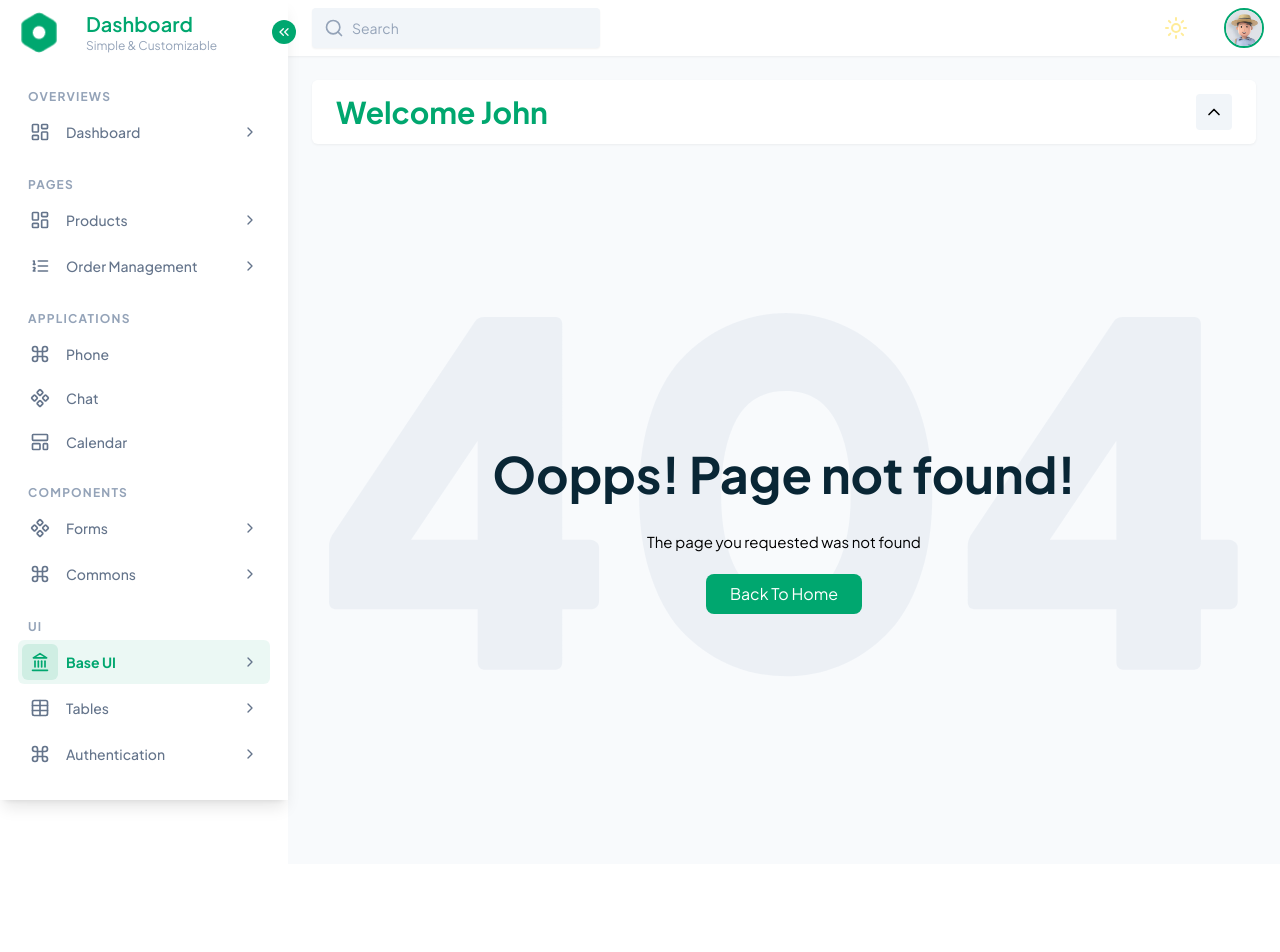
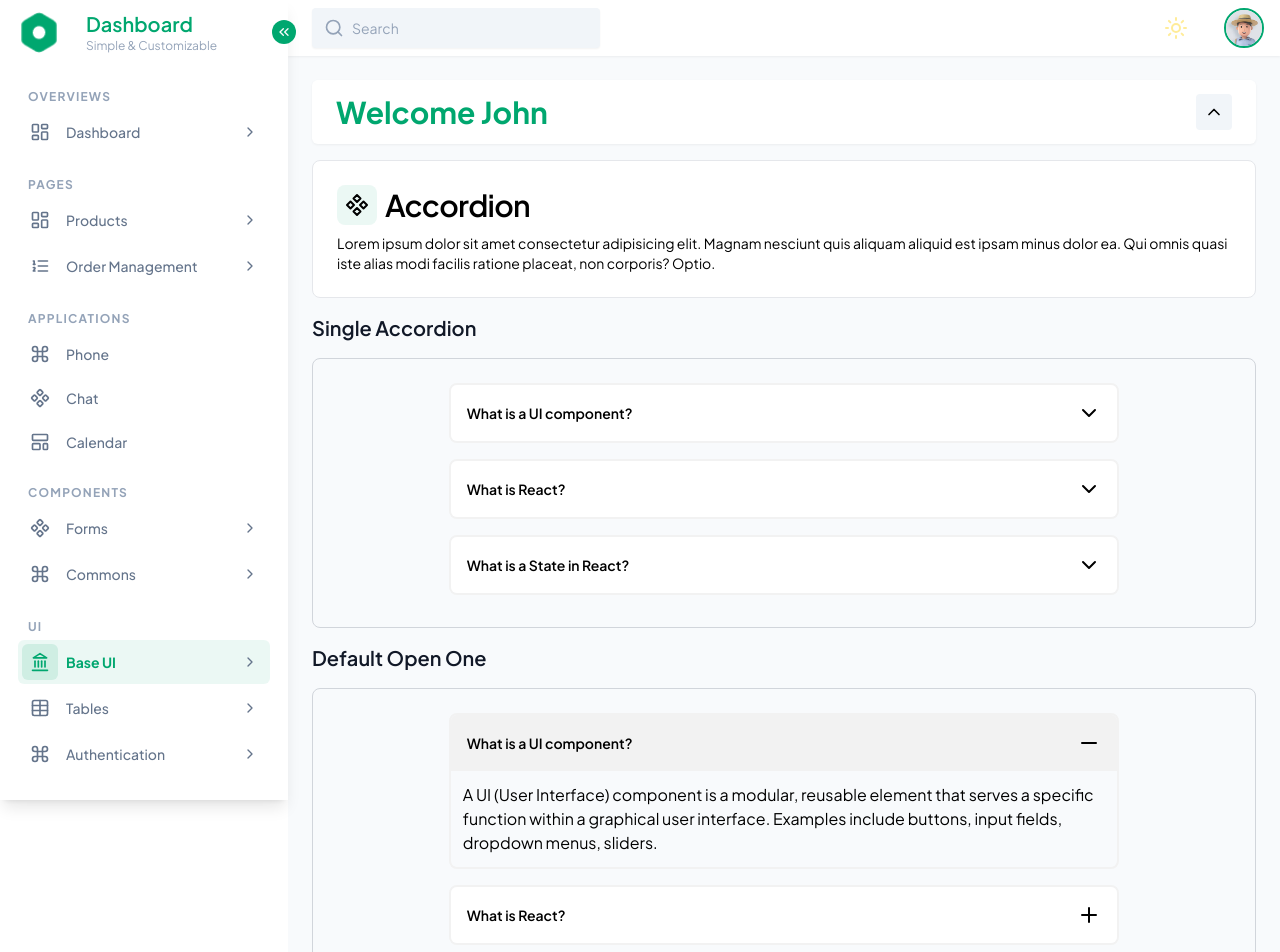
Before and after one commit to diptowebhero/dashboard-starter-react-js, a React (Vite) app: page /accordion in a window 1280 px wide. Shown: the top 952 px of the page. Before the commit the page ends 864 px from the top, so only its background shows below. Built offline with nearby package versions, Linux system fonts and the light colour scheme.

Commit message:
feat(BaseUI): added accordion

```diff
--- a/package.json
+++ b/package.json
@@ -10,6 +10,7 @@
     "preview": "vite preview"
   },
   "dependencies": {
+    "framer-motion": "^11.12.0",
     "lucide-react": "^0.460.0",
     "react": "^18.3.1",
     "react-dom": "^18.3.1",
--- /dev/null
+++ b/src/components/BaseUI/Accordion/Accordion.jsx
@@ -0,0 +1,20 @@
+import CommonHeader from "../../common/CommonHeader";
+import DefaultOpenAccordion from "./DefaultOpenAccordion";
+import SingleAccordion from "./SingleAccordion";
+
+const Accordion = () => {
+  return (
+    <div>
+      <CommonHeader
+        title='Accordion'
+        description='Lorem ipsum dolor sit amet consectetur adipisicing elit. Magnam nesciunt quis aliquam aliquid est ipsam minus dolor ea. Qui omnis quasi iste alias modi facilis ratione placeat, non corporis? Optio.'
+      />
+      <div className='space-y-4'>
+        <SingleAccordion />
+        <DefaultOpenAccordion />
+      </div>
+    </div>
+  );
+};
+
+export default Accordion;
--- /dev/null
+++ b/src/components/BaseUI/Accordion/DefaultOpenAccordion.jsx
@@ -0,0 +1,64 @@
+import { motion } from "framer-motion";
+import { Minus, Plus } from "lucide-react";
+import { useState } from "react";
+import { accordionItems } from "./accordionItems";
+
+const DefaultOpenAccordion = () => {
+  const [activeItem, setActiveItem] = useState(1);
+
+  // Function to handle the toggle of each item
+  const toggleItem = (id) => {
+    setActiveItem(activeItem === id ? null : id);
+  };
+  return (
+    <>
+      <div className='my-2'>
+        <h2 className='font-semibold text-xl text-gray-900 dark:text-white'>
+          Default Open One
+        </h2>
+      </div>
+      <div className='relative mt-1 w-full border-[1px] rounded-lg p-6 border-gray-300 dark:border-[#1e293b]'>
+        <div className='flex gap-2 flex-col md:w-3/4 mx-auto'>
+          {accordionItems.map((item) => (
+            <div
+              key={item.id}
+              className={`rounded-lg overflow-hidden mb-2 border-2 dark:border-primary/90 border-[#F2F2F2] dark:bg-[#E0ECFB] `}>
+              <div
+                className={`p-4 cursor-pointer transition-all font-semibold dark:text-white text-black dark:hover:bg-primary/100 hover:bg-[#F2F2F2] dark:hover:text-white hover:text-black flex justify-between items-center dark:bg-[#11112b] bg-white 2xl:text-base text-sm ${
+                  activeItem === item.id
+                    ? "dark:!bg-primary/100 dark:text-white dark:hover:text-white !bg-[#F2F2F2]"
+                    : ""
+                } `}
+                onClick={() => toggleItem(item.id)}>
+                {item.title}
+                {activeItem === item.id ? (
+                  <Minus className='lucide lucide-chevron-down transition-transform' />
+                ) : (
+                  <Plus className='lucide lucide-chevron-down transition-transform' />
+                )}
+              </div>
+              <motion.div
+                initial={{ opacity: 0, height: 0 }}
+                animate={{
+                  opacity: activeItem === item.id ? 1 : 0,
+                  height: activeItem === item.id ? "auto" : 0,
+                }}
+                exit={{ opacity: 0, height: 0 }}
+                transition={{
+                  duration: 0.5,
+                  ease: "easeInOut",
+                }}
+                className='overflow-hidden'>
+                <article className='p-3 bg-transparent text-black'>
+                  {item.content}
+                </article>
+              </motion.div>
+            </div>
+          ))}
+        </div>
+      </div>
+    </>
+  );
+};
+
+export default DefaultOpenAccordion;
--- /dev/null
+++ b/src/components/BaseUI/Accordion/SingleAccordion.jsx
@@ -0,0 +1,73 @@
+import { motion } from "framer-motion";
+import { useState } from "react";
+import { accordionItems } from "./accordionItems";
+
+const SingleAccordion = () => {
+  const [activeItem, setActiveItem] = useState(null);
+
+  // Function to handle the toggle of each item
+  const toggleItem = (id) => {
+    setActiveItem(activeItem === id ? null : id);
+  };
+  return (
+    <>
+      <div className='my-2'>
+        <h2 className='font-semibold text-xl text-gray-900 dark:text-white'>
+          Single Accordion
+        </h2>
+      </div>
+      <div className='relative mt-1 w-full border-[1px] rounded-lg p-6 border-gray-300 dark:border-[#1e293b]'>
+        <div className='flex gap-2 flex-col md:w-3/4 mx-auto'>
+          {accordionItems.map((item) => (
+            <div
+              key={item.id}
+              className={`rounded-lg overflow-hidden mb-2 border-2 dark:border-primary/90 border-[#F2F2F2] dark:bg-[#E0ECFB] `}>
+              <div
+                className={`p-4 cursor-pointer transition-all font-semibold dark:text-white text-black dark:hover:bg-primary/100 hover:bg-[#F2F2F2] dark:hover:text-white hover:text-black flex justify-between items-center dark:bg-[#11112b] bg-white 2xl:text-base text-sm ${
+                  activeItem === item.id
+                    ? "dark:!bg-primary/100 dark:text-white dark:hover:text-white !bg-[#F2F2F2]"
+                    : ""
+                } `}
+                onClick={() => toggleItem(item.id)}>
+                {item.title}
+                <svg
+                  xmlns='http://www.w3.org/2000/svg'
+                  width='24'
+                  height='24'
+                  viewBox='0 0 24 24'
+                  fill='none'
+                  stroke='currentColor'
+                  strokeWidth='2'
+                  strokeLinecap='round'
+                  strokeLinejoin='round'
+                  className={`lucide lucide-chevron-down transition-transform ${
+                    activeItem === item.id ? "rotate-180" : ""
+                  }`}>
+                  <path d='m6 9 6 6 6-6'></path>
+                </svg>
+              </div>
+              <motion.div
+                initial={{ opacity: 0, height: 0 }}
+                animate={{
+                  opacity: activeItem === item.id ? 1 : 0,
+                  height: activeItem === item.id ? "auto" : 0,
+                }}
+                exit={{ opacity: 0, height: 0 }}
+                transition={{
+                  duration: 0.5,
+                  ease: "easeInOut",
+                }}
+                className='overflow-hidden'>
+                <article className='p-3 bg-transparent text-black'>
+                  {item.content}
+                </article>
+              </motion.div>
+            </div>
+          ))}
+        </div>
+      </div>
+    </>
+  );
+};
+
+export default SingleAccordion;
--- /dev/null
+++ b/src/components/BaseUI/Accordion/accordionItems.js
@@ -0,0 +1,20 @@
+export const accordionItems = [
+  {
+    id: 1,
+    title: "What is a UI component?",
+    content:
+      "A UI (User Interface) component is a modular, reusable element that serves a specific function within a graphical user interface. Examples include buttons, input fields, dropdown menus, sliders.",
+  },
+  {
+    id: 2,
+    title: "What is React?",
+    content:
+      "React is a JavaScript library for building user interfaces. It allows developers to create large web applications that can change data without reloading the page.",
+  },
+  {
+    id: 3,
+    title: "What is a State in React?",
+    content:
+      "State in React is an object that stores a component's dynamic data and determines how that component renders and behaves. State can change over time, and when it does, React re-renders the component.",
+  },
+];
--- a/src/components/Sidebar/Sidebar.jsx
+++ b/src/components/Sidebar/Sidebar.jsx
@@ -29,7 +29,6 @@ const Sidebar = ({ sidebarOpen, setSidebarOpen }) => {
   }, [setSidebarOpen]);
 
   const toggleSubmenu = (menuName) => {
-    console.log("click");
     setActiveMenu((prevMenu) => (prevMenu === menuName ? null : menuName));
   };
 
--- /dev/null
+++ b/src/components/common/CommonHeader.jsx
@@ -0,0 +1,32 @@
+const CommonHeader = ({ title, description }) => {
+  return (
+    <article className='mb-4 mt-0 rounded-lg bg-white dark:bg-dark dark:border-none border p-6'>
+      <div className='space-y-2 rounded-md dark:text-white text-black'>
+        <h1 className='mb-0 flex scroll-m-20 not-prose items-center lg:text-3xl text-2xl gap-2 font-semibold tracking-tight'>
+          <div className='lg:w-10  w-8 lg:h-10  h-8 bg-primary grid place-content-center text-primary-foreground rounded-lg'>
+            <svg
+              xmlns='http://www.w3.org/2000/svg'
+              width='24'
+              height='24'
+              viewBox='0 0 24 24'
+              fill='none'
+              stroke='currentColor'
+              strokeWidth='2'
+              strokeLinecap='round'
+              strokeLinejoin='round'
+              className='lucide lucide-component '>
+              <path d='M5.5 8.5 9 12l-3.5 3.5L2 12l3.5-3.5Z'></path>
+              <path d='m12 2 3.5 3.5L12 9 8.5 5.5 12 2Z'></path>
+              <path d='M18.5 8.5 22 12l-3.5 3.5L15 12l3.5-3.5Z'></path>
+              <path d='m12 15 3.5 3.5L12 22l-3.5-3.5L12 15Z'></path>
+            </svg>
+          </div>
+          {title}
+        </h1>
+        <p className='sm:text-sm text-xs'>{description}</p>
+      </div>
+    </article>
+  );
+};
+
+export default CommonHeader;
--- a/src/menus.js
+++ b/src/menus.js
@@ -109,9 +109,9 @@ export const menuItems = [
         icon: Landmark,
         submenu: [
           { name: "Accordion", route: "/accordion" },
+          { name: "Input", route: "/inputs" },
           { name: "Dropdown", route: "/dropdown" },
           { name: "Badge", route: "/badge" },
-          { name: "Input", route: "/inputs" },
           { name: "Input Group", route: "/input-group" },
           { name: "Text Area", route: "/text-area" },
           { name: "Select", route: "/Select" },
--- a/src/route.jsx
+++ b/src/route.jsx
@@ -1,4 +1,5 @@
 import { createBrowserRouter } from "react-router-dom";
+import Accordion from "./components/BaseUI/Accordion/Accordion";
 import Home from "./components/Home";
 import NotFoundPage from "./components/NotFoundPage";
 import DashboardLayout from "./layouts/DashboardLayout";
@@ -13,6 +14,10 @@ const router = createBrowserRouter([
         element: <Home />,
       },
       {
+        path: "/accordion",
+        element: <Accordion />,
+      },
+      {
         path: "/*",
         element: <NotFoundPage />,
       },
```
Also changed, not shown: 2 other files (tests, documents, lock files or other folders).
